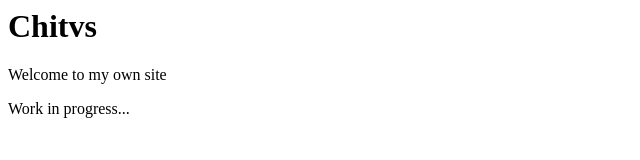
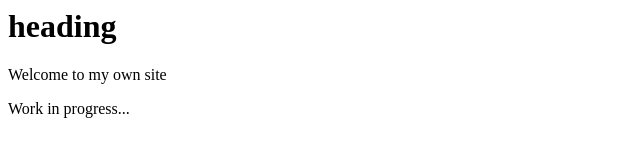
Before and after one commit to chitvs/chitvs, a plain HTML site: page index.html in a window 1280 px wide. Shown: the whole page, without its empty margins (0-640 px from the left). Drawn offline with Linux system fonts and the light colour scheme.

Commit message:
Update index.html

```diff
--- a/index.html
+++ b/index.html
@@ -2,12 +2,12 @@
 <head>
     <meta charset="UTF-8">
     <meta name="viewport" content="width=device-width, initial-scale=1.0">
-    <title>Chitvs</title>
+    <title>WIP</title>
 </head>
 <body>
 
     <header>
-        <h1>Chitvs</h1>
+        <h1>heading</h1>
     </header>
 
     <section>
```
